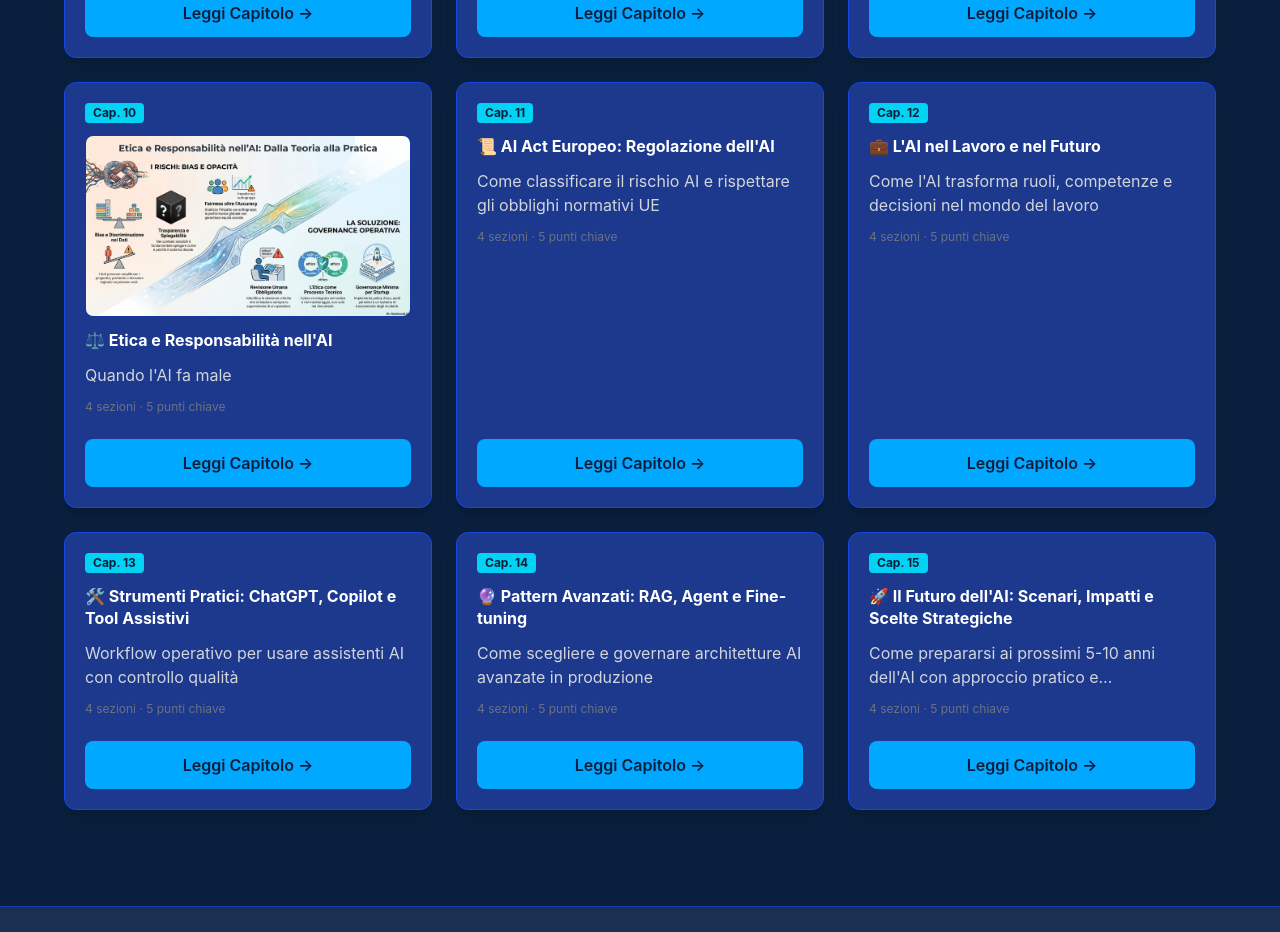
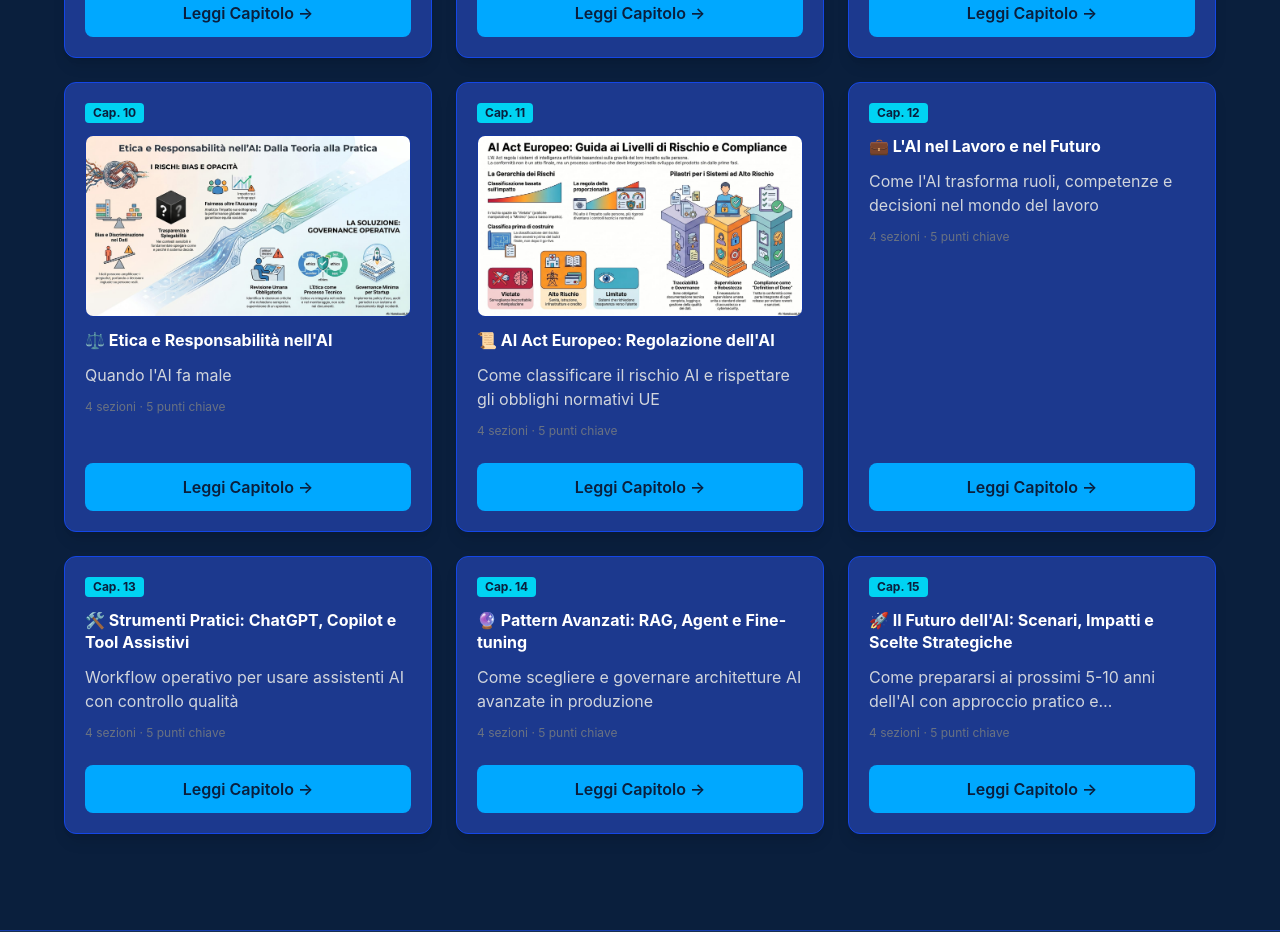
Before and after one commit to MT-Showcases/ai-fundamentals-showcase, a Next.js app: page / in a window 1280 px wide. Shown: the part 2380-3312 px from the top of the page. Built offline with nearby package versions, Linux system fonts and the light colour scheme.

Commit message:
feat(ch11): add optimized chapter infographic and chapter-level media block

```diff
--- a/data/chapters/ch11.ts
+++ b/data/chapters/ch11.ts
@@ -85,6 +85,38 @@ export const ch11: Chapter = {
         { value: 'minimal', label: '🟢 Rischio Minimo', color: 'green' },
       ],
     },
+    media: [
+      {
+        type: 'video',
+        title: 'Video Capitolo 11',
+        description: 'Video completo Capitolo 11: AI Act UE, livelli di rischio e controlli di compliance in pratica.',
+        estimatedDuration: '9 min',
+        placeholderPath: 'media/ch11-ai-act/video.mp4',
+        notes: 'placeholder'
+      },
+      {
+        type: 'podcast',
+        title: 'Podcast Capitolo 11',
+        description: 'Podcast su classificazione rischio AI e governance operativa per team prodotto.',
+        estimatedDuration: '18 min',
+        placeholderPath: 'media/ch11-ai-act/podcast.mp3',
+        notes: 'placeholder'
+      },
+      {
+        type: 'infographic',
+        title: 'Infografica Capitolo 11',
+        description: 'AI Act Europeo: livelli di rischio, principio di proporzionalità e pilastri per i sistemi ad alto rischio.',
+        placeholderPath: 'media/ch11-ai-act/infographic.jpg',
+        notes: 'ready'
+      },
+      {
+        type: 'resource',
+        title: 'Asset/Dispensa',
+        description: 'Materiale scaricabile su classificazione rischio e controlli minimi di conformità.',
+        placeholderPath: 'media/ch11-ai-act/handout.pdf',
+        notes: 'placeholder'
+      }
+    ],
     quiz: [
       {
         question: 'L\'AI Act europeo classifica i sistemi AI principalmente in base a:',
```
Also changed, not shown: public/media/ch11-ai-act/infographic.jpg (added).
